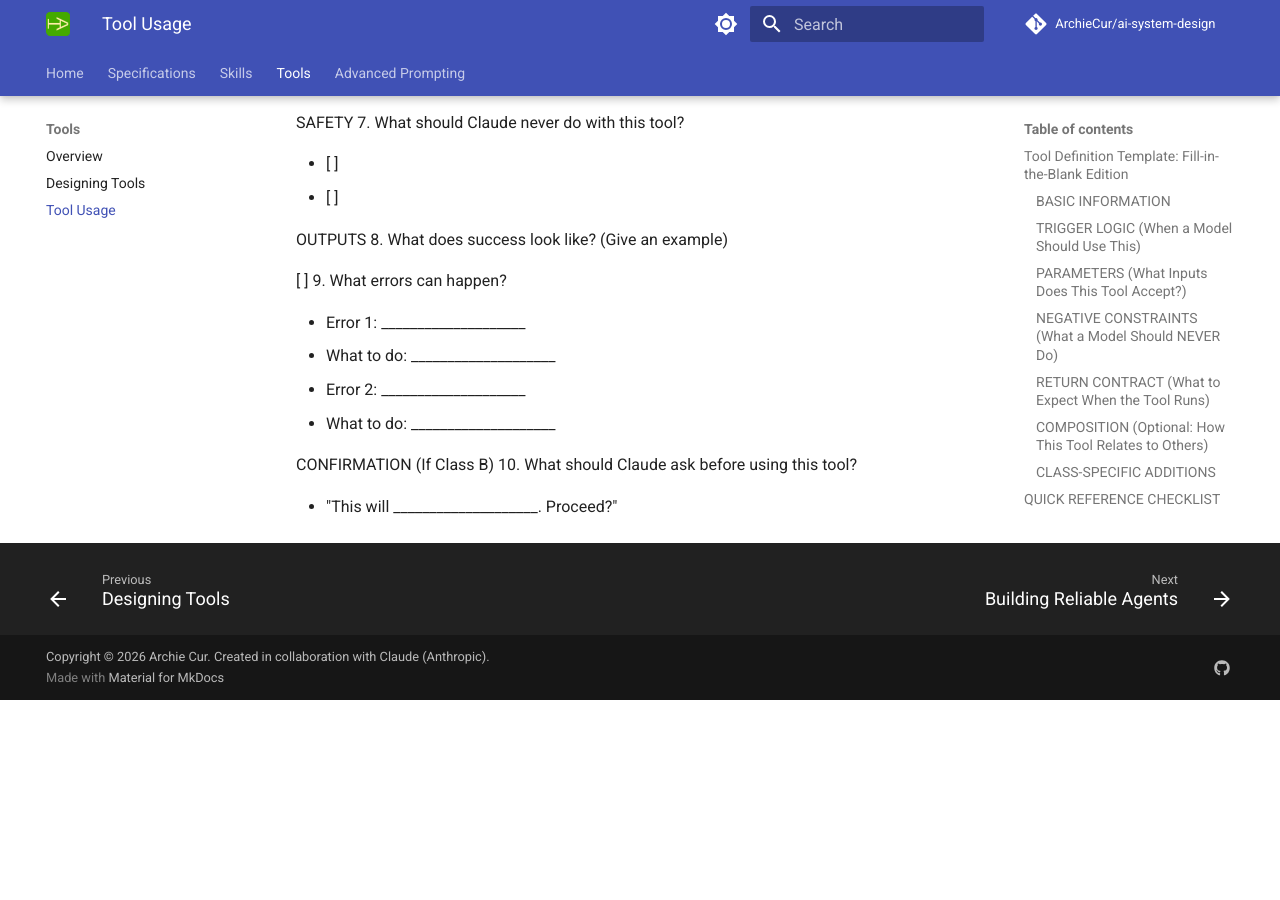
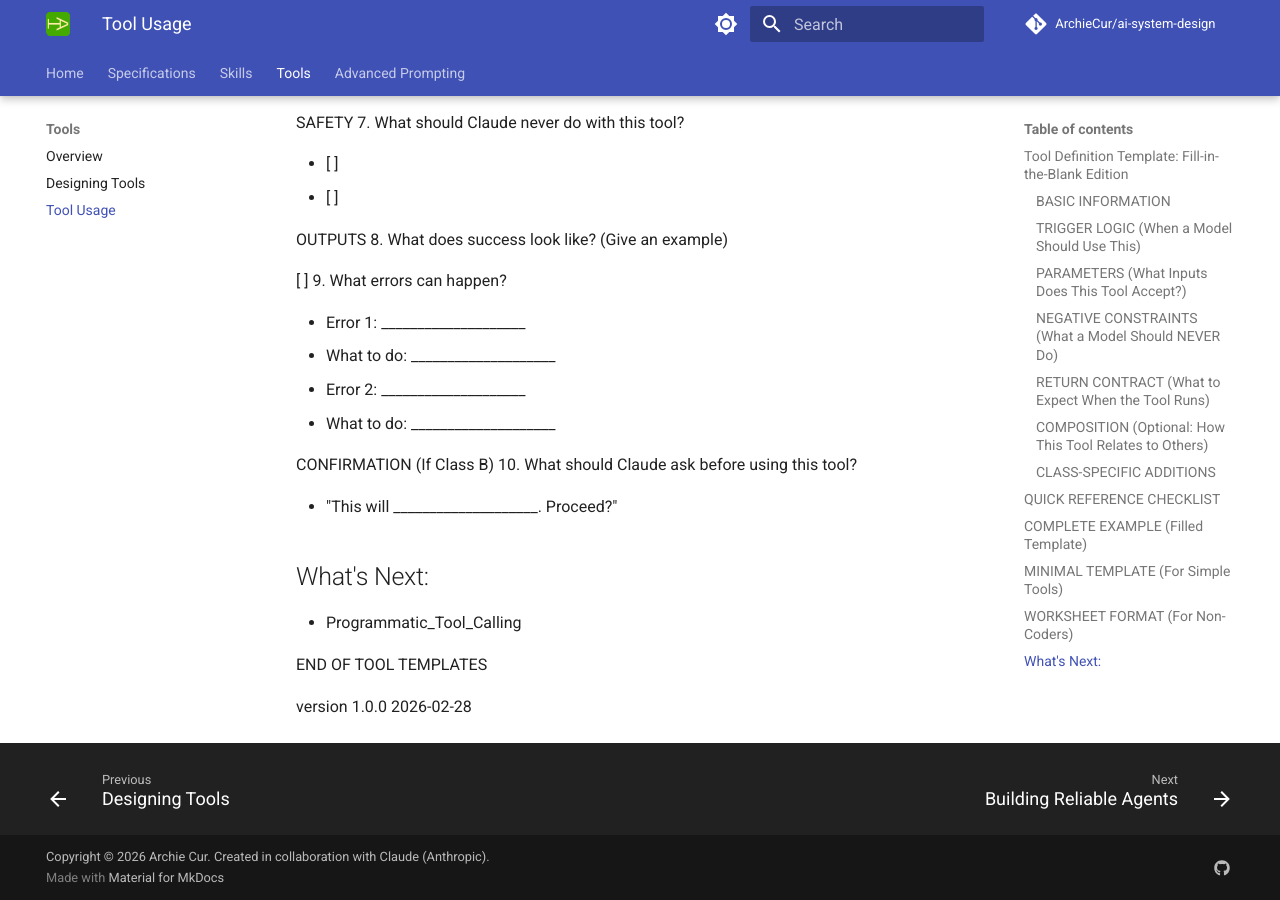
Before and after one commit to ArchieCur/ai-system-design, an MkDocs documentation site: the page built from docs/tools/Tool_Templates.md, in a window 1280 px wide and 900 px high, scrolled down 8657 px. Built offline with MkDocs 1.6.1 and Material for MkDocs 9.7.7, drawn with Linux system fonts in a browser that asks for light colours; comment, search, counter and statistics services are not loaded; before the commit the page ends 9357 px from its top, so only the background shows below that.

Commit message:
Update Tool_Templates.md

```diff
--- a/docs/tools/Tool_Templates.md
+++ b/docs/tools/Tool_Templates.md
@@ -450,3 +450,11 @@
 10. What should Claude ask before using this tool?
 
 - "This will ____________________. Proceed?"
+
+## What's Next:
+
+- Programmatic_Tool_Calling
+
+END OF TOOL TEMPLATES
+
+version 1.0.0  2026-02-28
```
